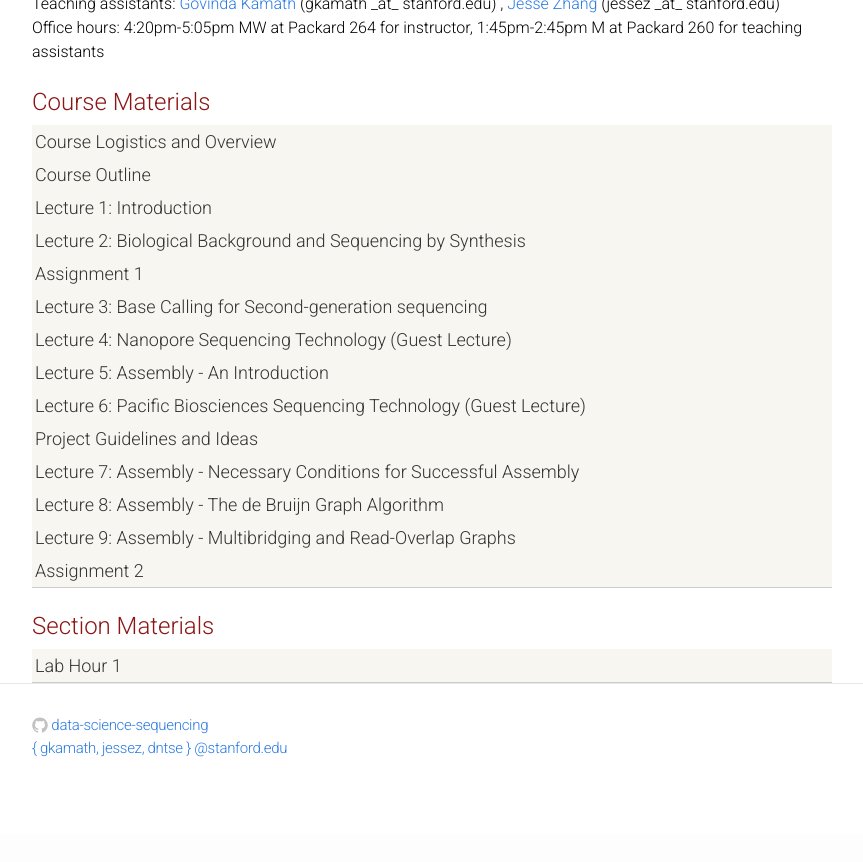
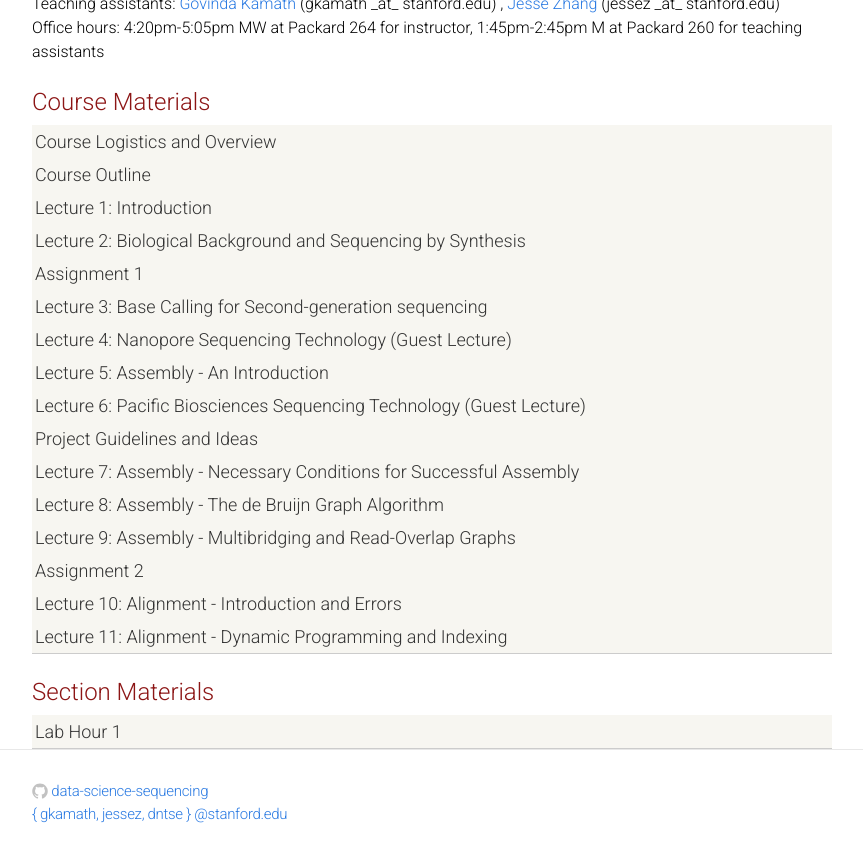
Before and after one commit to laurashen/data-science-sequencing.github.io, a Jekyll site: the page built from index.html, in a window 1280 px wide and 900 px high, scrolled down 883 px. Shown: the top 862 px of the window, without its empty margins (208-1071 px from the left). Built offline with Jekyll 4.4.1, drawn with Linux system fonts in a browser that asks for light colours; before the commit the page ends 1717 px from its top, so only the background shows below that.

Commit message:
added links to lectures 10 and 11

```diff
--- a/index.html
+++ b/index.html
@@ -72,6 +72,8 @@ layout: default
         <a href="/lectures/lecture8/">Lecture 8: Assembly - The de Bruijn Graph Algorithm</a>
         <a href="/lectures/lecture9/">Lecture 9: Assembly - Multibridging and Read-Overlap Graphs</a>
         <a href="/assignments/assignment2/">Assignment 2</a>
+        <a href="/lectures/lecture10/">Lecture 10: Alignment - Introduction and Errors</a>
+        <a href="/lectures/lecture11/">Lecture 11: Alignment - Dynamic Programming and Indexing</a>
     </div>
 
   </div>
```
